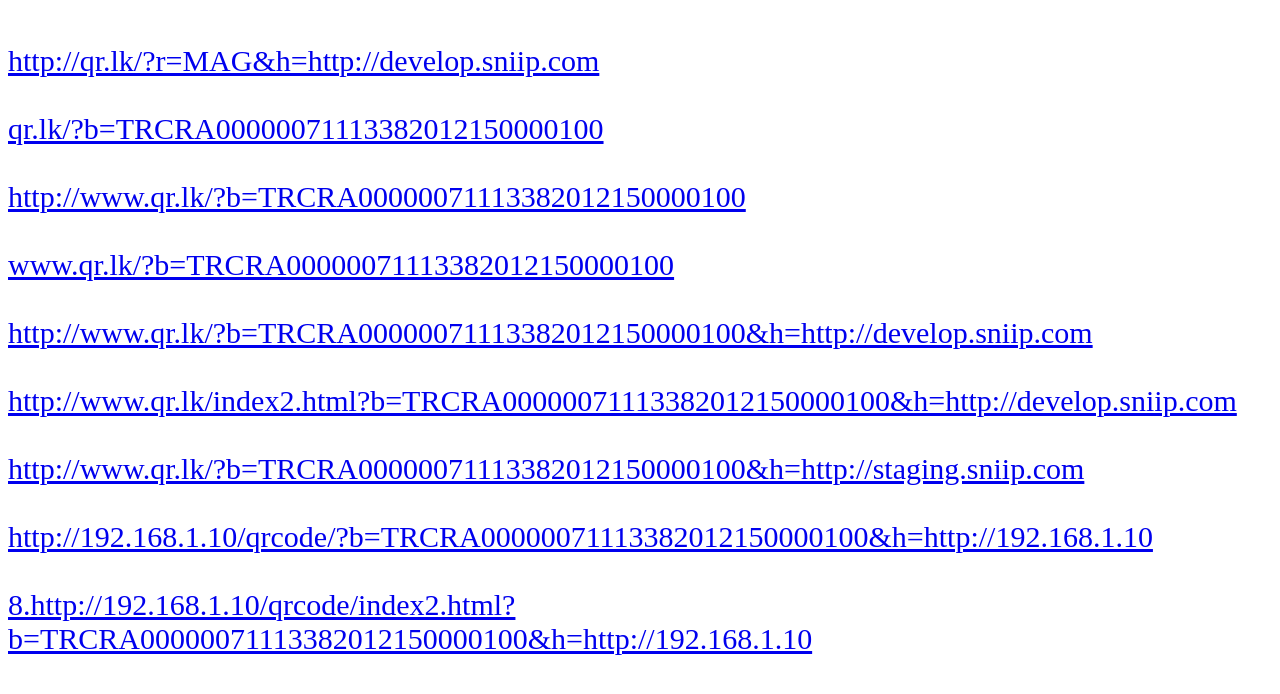
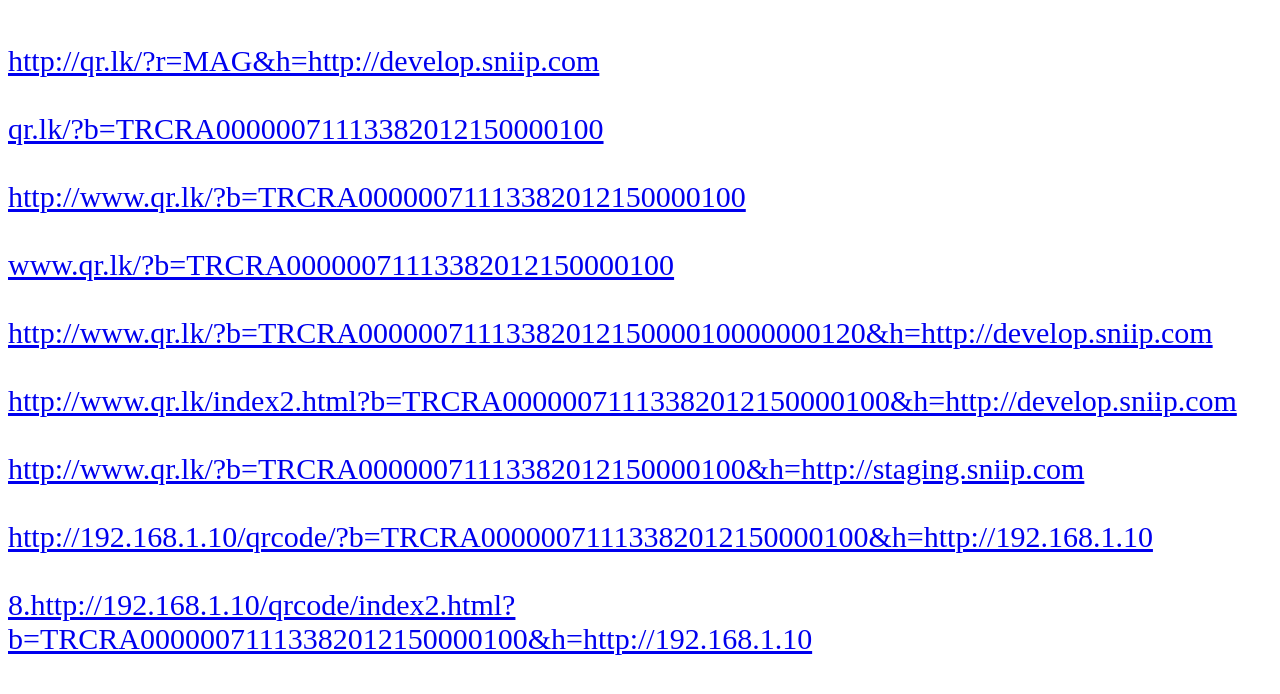
Before and after one commit to zeroarst/zeroarst.github.io, a plain HTML site: page index.html in a window 1280 px wide. Drawn offline with Linux system fonts and the light colour scheme.

Commit message:
Update index.html

```diff
--- a/index.html
+++ b/index.html
@@ -20,7 +20,7 @@
   <a href="www.qr.lk/?b=TRCRA00000071113382012150000100">www.qr.lk/?b=TRCRA00000071113382012150000100<a/>
   <br/>
   <br/>
-  <a href="http://www.qr.lk/?b=TRCRA00000071113382012150000100&h=http://develop.sniip.com">http://www.qr.lk/?b=TRCRA00000071113382012150000100&h=http://develop.sniip.com<a/>
+  <a href="http://www.qr.lk/?b=TRCRA0000007111338201215000010000000120&h=http://develop.sniip.com">http://www.qr.lk/?b=TRCRA0000007111338201215000010000000120&h=http://develop.sniip.com<a/>
   <br/>
   <br/>
   <a href="http://www.qr.lk/index2.html?b=TRCRA00000071113382012150000100&h=http://develop.sniip.com">http://www.qr.lk/index2.html?b=TRCRA00000071113382012150000100&h=http://develop.sniip.com<a/>
```
